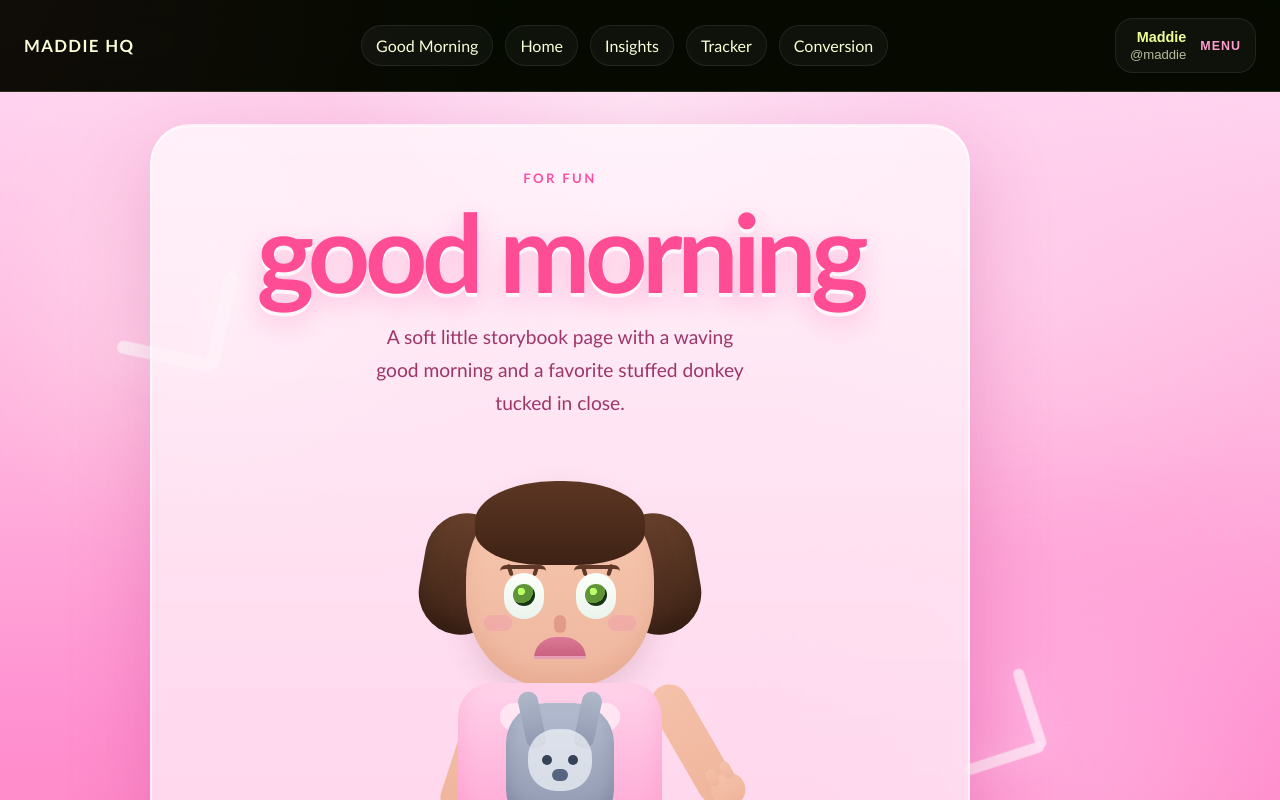
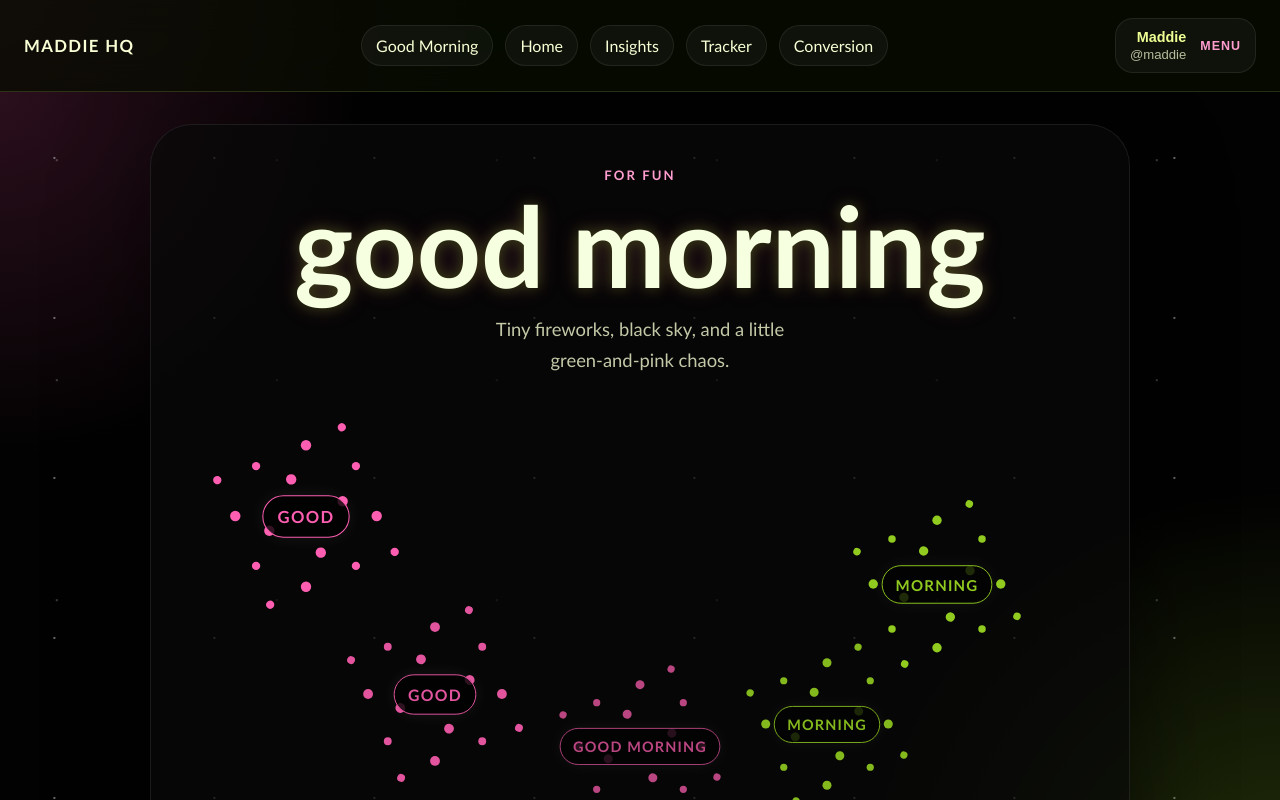
Before and after one commit to littlemadimade/maddiehq, a Next.js app: page /good-morning in a window 1280 px wide. Shown: the top 800 px of the page. Built offline with nearby package versions, Linux system fonts and the light colour scheme.

Commit message:
Replace good morning page with fireworks

```diff
--- a/app/globals.css
+++ b/app/globals.css
@@ -916,6 +916,207 @@ li + li {
   color: var(--lime-soft);
   font-size: 0.82rem;
   font-weight: 700;
+}
+
+.fireworks-page {
+  position: relative;
+  min-height: calc(100vh - 84px);
+  display: flex;
+  align-items: center;
+  justify-content: center;
+  padding: 32px 24px;
+  overflow: hidden;
+  background:
+    radial-gradient(circle at top left, rgba(255, 79, 163, 0.16), transparent 24%),
+    radial-gradient(circle at bottom right, rgba(182, 255, 39, 0.18), transparent 28%),
+    #020202;
+}
+
+.fireworks-page::before,
+.fireworks-page::after {
+  content: "";
+  position: absolute;
+  inset: 0;
+  pointer-events: none;
+}
+
+.fireworks-page::before {
+  background-image:
+    radial-gradient(circle, rgba(255, 255, 255, 0.8) 0 1px, transparent 1.5px),
+    radial-gradient(circle, rgba(255, 255, 255, 0.45) 0 1px, transparent 1.5px);
+  background-position: 12% 22%, 78% 66%;
+  background-size: 160px 160px, 220px 220px;
+  opacity: 0.5;
+}
+
+.fireworks-stage {
+  position: relative;
+  z-index: 2;
+  width: min(100%, 980px);
+  min-height: 620px;
+  padding: 42px 28px;
+  border-radius: 42px;
+  border: 1px solid rgba(255, 255, 255, 0.08);
+  background: rgba(9, 9, 9, 0.7);
+  box-shadow: 0 30px 100px rgba(0, 0, 0, 0.45);
+  text-align: center;
+}
+
+.fireworks-stage__eyebrow {
+  margin: 0 0 12px;
+  color: var(--pink-soft);
+  font-size: 0.82rem;
+  font-weight: 800;
+  letter-spacing: 0.16em;
+  text-transform: uppercase;
+}
+
+.fireworks-stage h1 {
+  max-width: none;
+  color: #f7ffe1;
+  font-size: clamp(3.2rem, 9vw, 7rem);
+  line-height: 0.9;
+  text-transform: lowercase;
+  text-shadow:
+    0 0 14px rgba(182, 255, 39, 0.24),
+    0 0 24px rgba(255, 79, 163, 0.18);
+}
+
+.fireworks-stage__subcopy {
+  margin: 18px auto 0;
+  max-width: 32ch;
+  color: rgba(248, 255, 213, 0.78);
+  font-size: clamp(1rem, 2vw, 1.15rem);
+  line-height: 1.7;
+}
+
+.fireworks-sky {
+  position: relative;
+  height: 440px;
+  margin-top: 24px;
+}
+
+.firework {
+  position: absolute;
+  width: 180px;
+  height: 180px;
+  display: flex;
+  align-items: center;
+  justify-content: center;
+}
+
+.firework__burst,
+.firework__burst::before,
+.firework__burst::after {
+  content: "";
+  position: absolute;
+  inset: 50%;
+  width: 6px;
+  height: 6px;
+  margin: -3px 0 0 -3px;
+  border-radius: 999px;
+}
+
+.firework__burst {
+  box-shadow:
+    0 -68px 0 2px currentColor,
+    0 68px 0 2px currentColor,
+    68px 0 0 2px currentColor,
+    -68px 0 0 2px currentColor,
+    48px 48px 0 1px currentColor,
+    -48px -48px 0 1px currentColor,
+    48px -48px 0 1px currentColor,
+    -48px 48px 0 1px currentColor;
+}
+
+.firework__burst::before {
+  box-shadow:
+    0 -92px 0 1px currentColor,
+    0 92px 0 1px currentColor,
+    92px 0 0 1px currentColor,
+    -92px 0 0 1px currentColor;
+  transform: rotate(22deg);
+}
+
+.firework__burst::after {
+  box-shadow:
+    0 -38px 0 2px currentColor,
+    0 38px 0 2px currentColor,
+    38px 0 0 2px currentColor,
+    -38px 0 0 2px currentColor;
+  transform: rotate(-22deg);
+}
+
+.firework__text {
+  position: relative;
+  z-index: 2;
+  padding: 10px 14px;
+  border-radius: 999px;
+  background: rgba(3, 3, 3, 0.8);
+  border: 1px solid currentColor;
+  color: currentColor;
+  font-size: 1rem;
+  font-weight: 800;
+  letter-spacing: 0.08em;
+  text-transform: uppercase;
+  box-shadow: 0 0 20px rgba(255, 255, 255, 0.08);
+}
+
+.firework--pink {
+  color: #ff5fb2;
+}
+
+.firework--lime {
+  color: #b6ff27;
+}
+
+.firework--one {
+  top: 26px;
+  left: 4%;
+  animation: fireworkFloat 3.8s ease-in-out infinite;
+}
+
+.firework--two {
+  top: 94px;
+  right: 8%;
+  animation: fireworkFloat 4.2s ease-in-out infinite 0.6s;
+}
+
+.firework--three {
+  top: 204px;
+  left: 18%;
+  animation: fireworkFloat 3.5s ease-in-out infinite 1.1s;
+}
+
+.firework--four {
+  top: 234px;
+  right: 20%;
+  animation: fireworkFloat 4s ease-in-out infinite 1.6s;
+}
+
+.firework--five {
+  bottom: 4px;
+  left: 50%;
+  margin-left: -90px;
+  animation: fireworkFloat 4.4s ease-in-out infinite 0.9s;
+}
+
+@keyframes fireworkFloat {
+  0%,
+  100% {
+    transform: scale(0.9);
+    opacity: 0.72;
+  }
+
+  45% {
+    transform: scale(1.04);
+    opacity: 1;
+  }
+
+  70% {
+    transform: scale(0.96);
+    opacity: 0.88;
+  }
 }
 
 .morning-page {
--- a/app/good-morning/page.tsx
+++ b/app/good-morning/page.tsx
@@ -1,61 +1,29 @@
+const fireworks = [
+  { className: "firework firework--pink firework--one", label: "good" },
+  { className: "firework firework--lime firework--two", label: "morning" },
+  { className: "firework firework--pink firework--three", label: "good" },
+  { className: "firework firework--lime firework--four", label: "morning" },
+  { className: "firework firework--pink firework--five", label: "good morning" }
+];
+
 export default function GoodMorningPage() {
   return (
-    <main className="morning-page">
-      <div className="morning-page__sparkles morning-page__sparkles--left" />
-      <div className="morning-page__sparkles morning-page__sparkles--right" />
+    <main className="fireworks-page">
+      <section className="fireworks-stage">
+        <p className="fireworks-stage__eyebrow">For Fun</p>
+        <h1>good morning</h1>
+        <p className="fireworks-stage__subcopy">
+          Tiny fireworks, black sky, and a little green-and-pink chaos.
+        </p>
 
-      <section className="morning-scene">
-        <article className="morning-card morning-card--story">
-          <p className="morning-card__eyebrow">For Fun</p>
-          <h1>good morning</h1>
-          <p className="morning-card__subcopy">
-            A soft little storybook page with a waving good morning and a favorite stuffed
-            donkey tucked in close.
-          </p>
-
-          <div className="storybook-girl" aria-hidden="true">
-            <div className="storybook-girl__pigtail storybook-girl__pigtail--left" />
-            <div className="storybook-girl__pigtail storybook-girl__pigtail--right" />
-            <div className="storybook-girl__face">
-              <div className="storybook-girl__bangs" />
-              <div className="storybook-girl__eye storybook-girl__eye--left">
-                <span />
-              </div>
-              <div className="storybook-girl__eye storybook-girl__eye--right">
-                <span />
-              </div>
-              <div className="storybook-girl__lash storybook-girl__lash--left" />
-              <div className="storybook-girl__lash storybook-girl__lash--right" />
-              <div className="storybook-girl__nose" />
-              <div className="storybook-girl__lips" />
-              <div className="storybook-girl__blush storybook-girl__blush--left" />
-              <div className="storybook-girl__blush storybook-girl__blush--right" />
+        <div className="fireworks-sky" aria-hidden="true">
+          {fireworks.map((firework) => (
+            <div className={firework.className} key={`${firework.className}-${firework.label}`}>
+              <span className="firework__burst" />
+              <span className="firework__text">{firework.label}</span>
             </div>
-            <div className="storybook-girl__body">
-              <div className="storybook-girl__arm storybook-girl__arm--left" />
-              <div className="storybook-girl__arm storybook-girl__arm--right">
-                <div className="storybook-girl__wave" />
-              </div>
-              <div className="storybook-girl__dress" />
-              <div className="storybook-girl__plush">
-                <div className="storybook-girl__plush-ear storybook-girl__plush-ear--left" />
-                <div className="storybook-girl__plush-ear storybook-girl__plush-ear--right" />
-                <div className="storybook-girl__plush-face">
-                  <span className="storybook-girl__plush-eye" />
-                  <span className="storybook-girl__plush-eye" />
-                  <span className="storybook-girl__plush-nose" />
-                </div>
-              </div>
-            </div>
-          </div>
-
-          <div className="morning-card__badges">
-            <span>Brown pigtails</span>
-            <span>Big green doll eyes</span>
-            <span>Long lashes</span>
-            <span>Stuffed donkey</span>
-          </div>
-        </article>
+          ))}
+        </div>
       </section>
     </main>
   );
```
